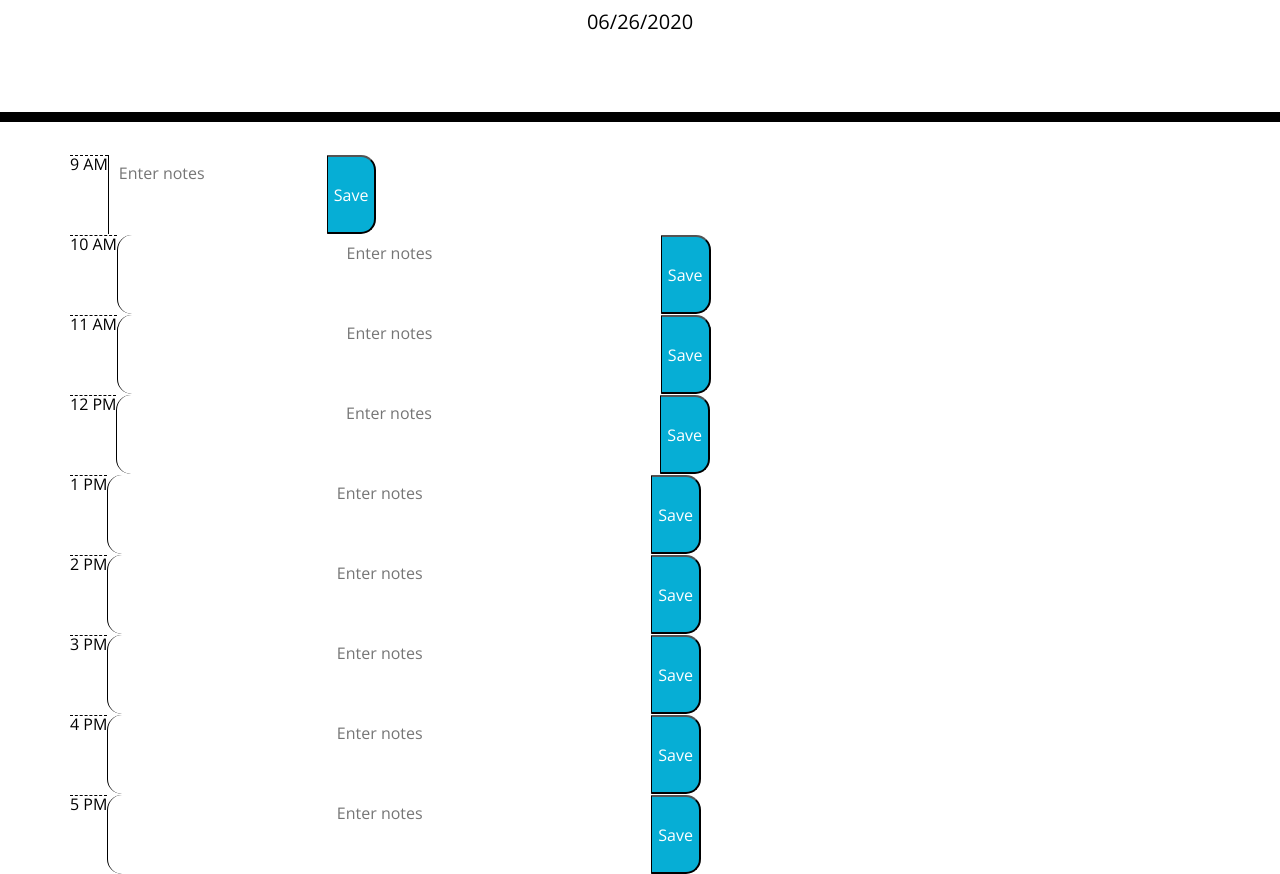
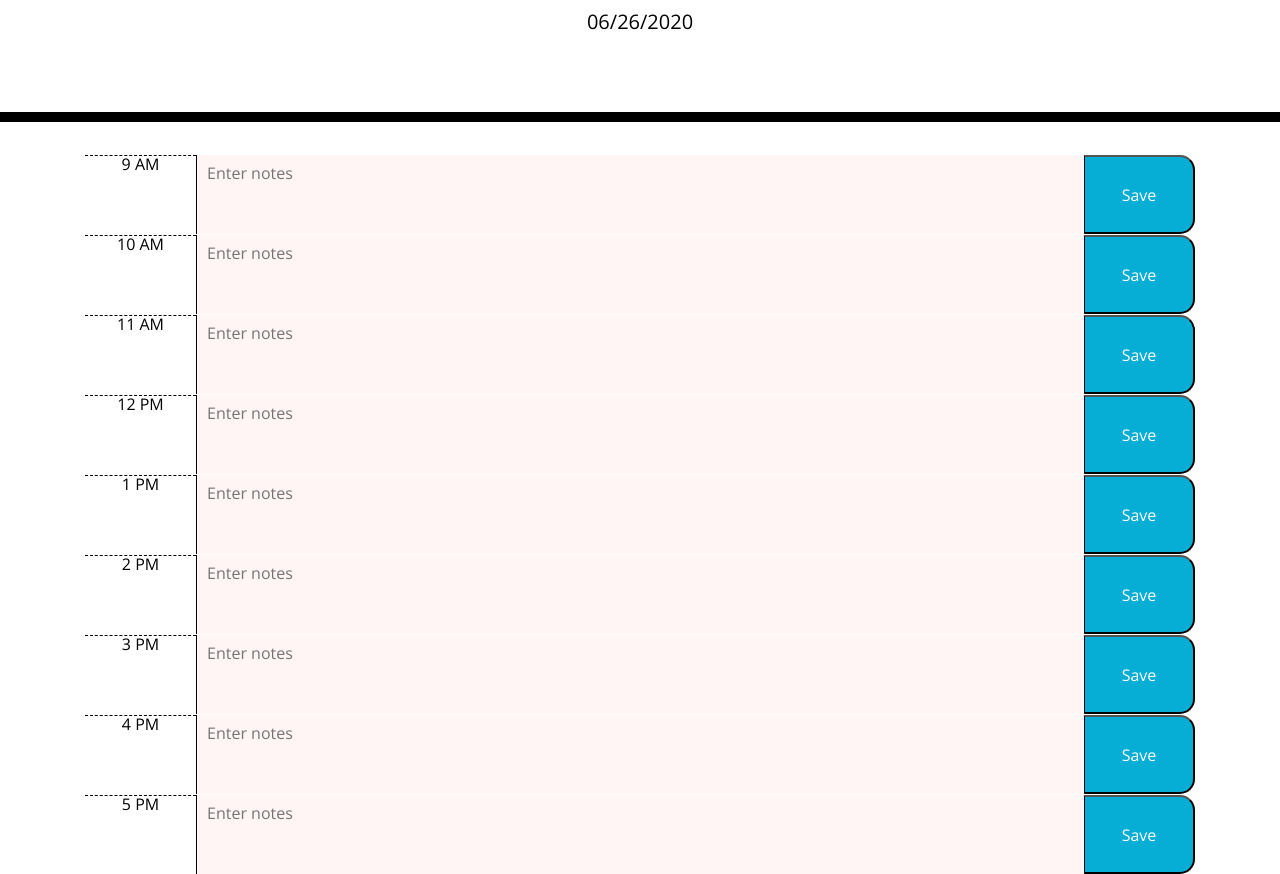
Before and after one commit to j-midgley13/third-party-api-hw5, a plain HTML site: page index.html in a window 1280 px wide. Shown: the part 182-1056 px from the top of the page. Drawn offline with nearby package versions, Linux system fonts and the light colour scheme.

Commit message:
final commit

```diff
--- a/index.html
+++ b/index.html
@@ -36,51 +36,51 @@
         <button class="saveBtn">Save</button>
       </div>
 
-        <div class="row time-block " data-time="10">
+        <div class="row time-block" data-time="10">
           <div name="time" class="hour ten">10 AM</div>
-          <textarea type="text" class="time-block" placeholder="Enter notes"></textarea>
+          <textarea type="text" class="description" placeholder="Enter notes"></textarea>
           <button class="saveBtn">Save</button>
         </div>
 
         <div class="row time-block" data-time="11">
           <div name="time" class="hour eleven">11 AM</div>
-          <textarea type="text" class="time-block" placeholder="Enter notes"></textarea>
+          <textarea type="text" class="description" placeholder="Enter notes"></textarea>
           <button class="saveBtn">Save</button>
         </div>
 
         <div class="row time-block" data-time="12">
           <div name="time" class="hour twelve">12 PM</div>
-          <textarea type="text" class="time-block" placeholder="Enter notes"></textarea>
+          <textarea type="text" class="description" placeholder="Enter notes"></textarea>
           <button class="saveBtn">Save</button>
         </div>
 
         <div class="row time-block" data-time="13">
           <div name="time" class="hour thirteen">1 PM</div>
-          <textarea type="text" class="time-block" placeholder="Enter notes"></textarea>
+          <textarea type="text" class="description" placeholder="Enter notes"></textarea>
           <button class="saveBtn">Save</button>
         </div>
 
         <div class="row time-block" data-time="14">
           <div name="time" class="hour fourteen">2 PM</div>
-          <textarea type="text" class="time-block" placeholder="Enter notes"></textarea>
+          <textarea type="text" class="description" placeholder="Enter notes"></textarea>
           <button class="saveBtn">Save</button>
         </div>
 
         <div class="row time-block" data-time="15">
           <div name="time" class="hour fifteen">3 PM</div>
-          <textarea type="text" class="time-block" placeholder="Enter notes"></textarea>
+          <textarea type="text" class="description" placeholder="Enter notes"></textarea>
           <button class="saveBtn">Save</button>
         </div>
 
         <div class="row time-block" data-time="16">
           <div name="time" class="hour sixteen">4 PM</div>
-          <textarea type="text" class="time-block" placeholder="Enter notes"></textarea>
+          <textarea type="text" class="description" placeholder="Enter notes"></textarea>
           <button class="saveBtn">Save</button>
         </div>
 
         <div class="row time-block" data-time="17">
           <div name="time" class="hour">5 PM</div>
-          <textarea type="text" class="time-block" placeholder="Enter notes"></textarea>
+          <textarea type="text" class="description" placeholder="Enter notes"></textarea>
           <button class="saveBtn">Save</button>
         </div>
     </div>
--- a/script.js
+++ b/script.js
@@ -9,20 +9,20 @@ $(document).ready(function() {
 
   $(".time-block").each(function() {
     var hour = moment().hour();
-    var j = $(this).data();
-    // console.log(j);
     // console.log(hour);
-    console.log(this);
-    if ($(this) === hour) {
-        $(this).addClass("present")
-    }
-    else if ($(this) > hour) {
+    // console.log(this);
+    var data = $(this).data();
+    console.log(data);
+    if (data > hour) {
         $(this).addClass("future")
     }
-    else if ($(this) < hour) {
+    else if (data < hour) {
         $(this).addClass("past")
     }
-
+    else {
+        $(this).addClass("past")
+    }
+    console.log(this);
   });
 
 
@@ -48,6 +48,6 @@ $(document).ready(function() {
 
     });
 
-// function recallData
+
 
 });
--- a/style.css
+++ b/style.css
@@ -4,6 +4,7 @@ body {
   line-height: 1;
 }
 
+/* Gave width to textarea */
 textarea {
   background: transparent;
   border: none;
@@ -11,6 +12,7 @@ textarea {
   color: #000000;
   border-left: 1px solid black;
   padding: 10px;
+  width: 80%;
 }
 
 .jumbotron {
@@ -25,28 +27,30 @@ textarea {
   white-space: pre-wrap;
 }
 
-
-
 .time-block{
   text-align: center;
   border-radius: 15px;
-  width: 70%;
 }
 
+/* Centered rows */
 .row {
   white-space: pre-wrap;
   height: 80px;
   border-top: 1px solid white;
+  margin-left: auto;
+  margin-right: auto;
 }
 
+/* Gave width to time column */
 .hour {
   background-color: #ffffff;
   color: #000000;
   border-top: 1px dashed #000000;
+  width: 10%;
 }
 
 .past {
-  background-color: #d3d3d3;
+  background-color: #fff5f5;
   color: white;
 }
 
@@ -58,6 +62,11 @@ textarea {
 .future {
   background-color: #77dd77;
   color: white;
+}
+
+/* added button to change width */
+button {
+  width: 10%;
 }
 
 .saveBtn {
```
Also changed, not shown: Assets/PlannerScreenshot.png (added), 1 other file.
